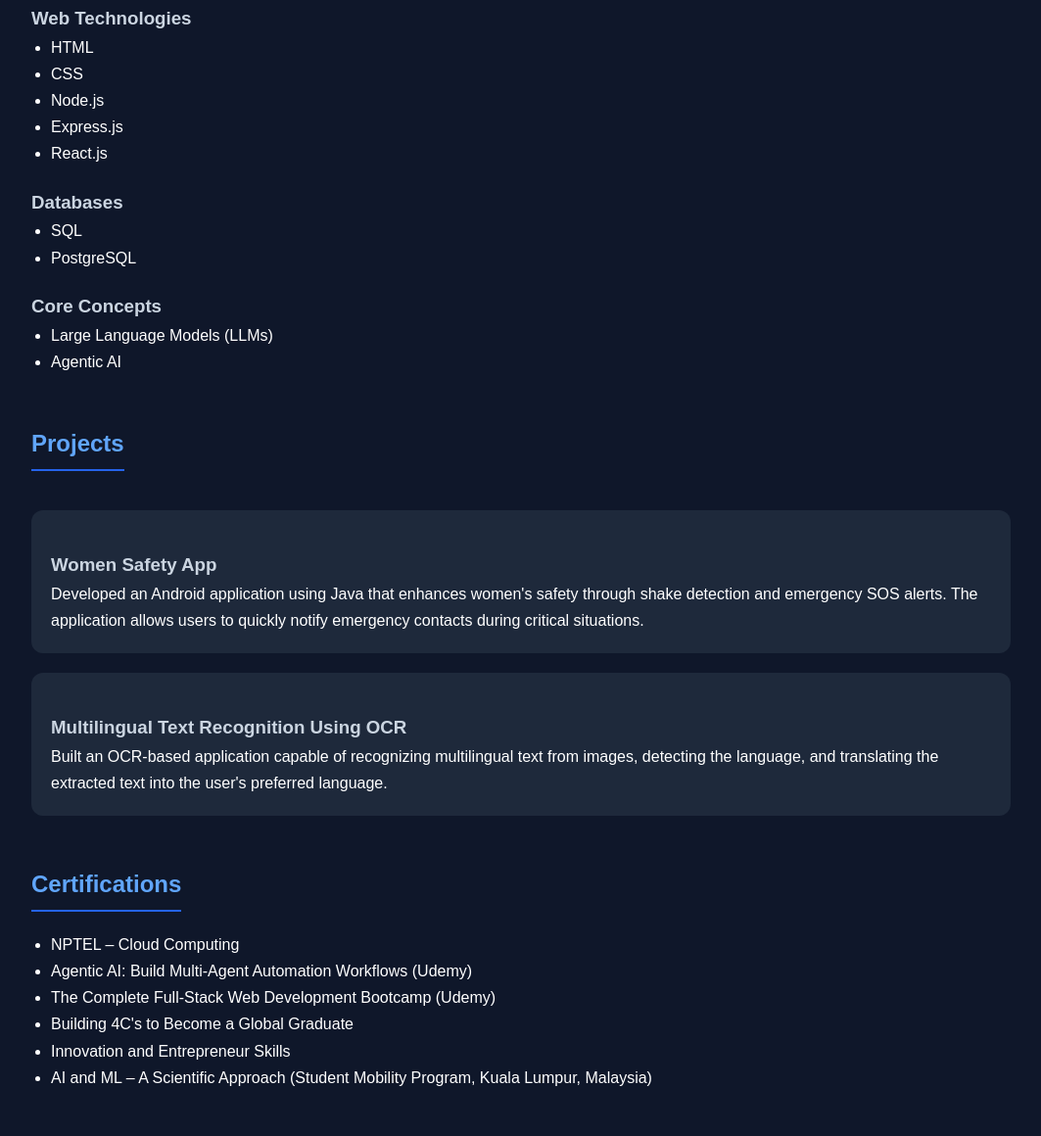
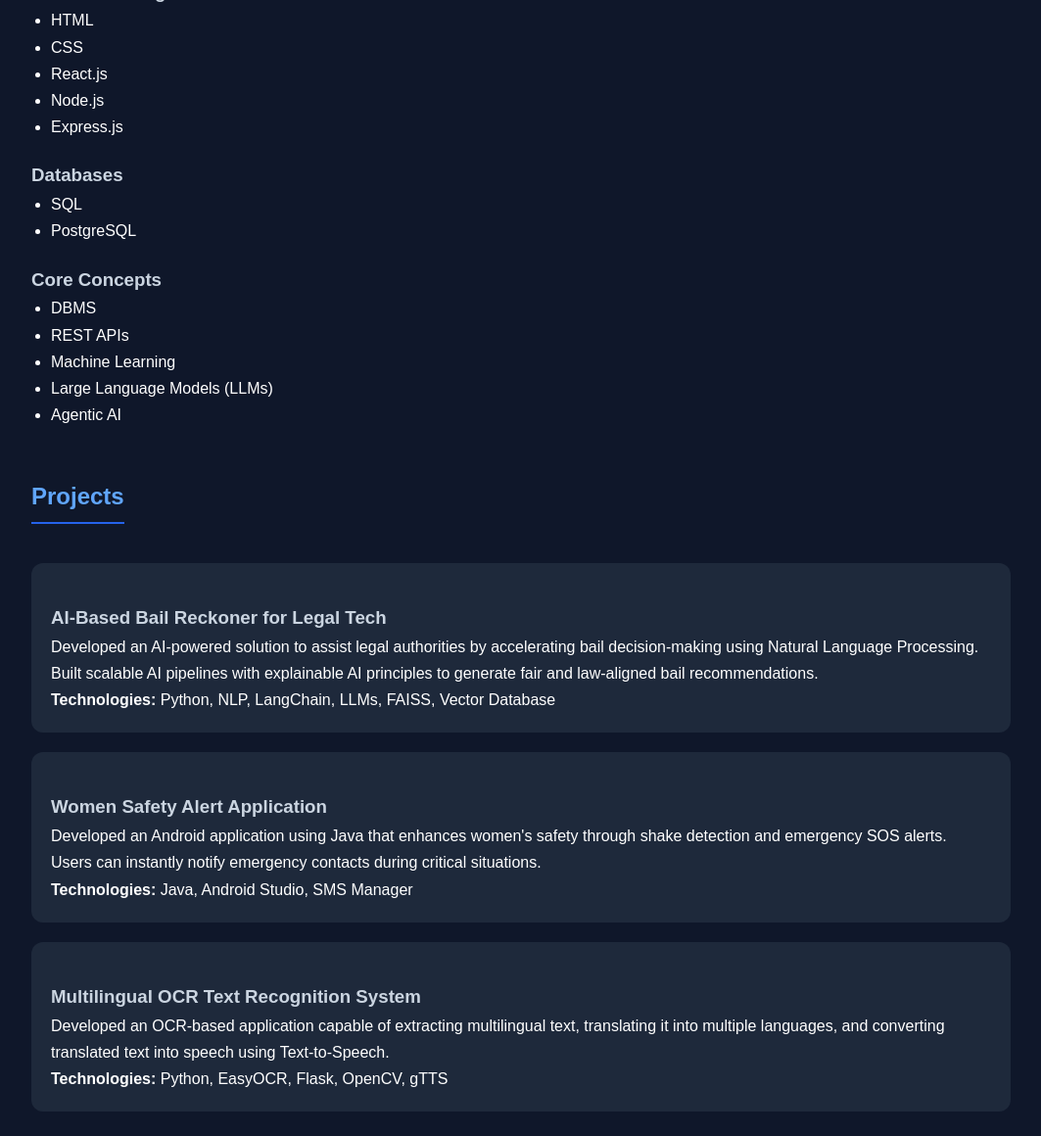
Before and after one commit to Saniha17/Portfolio, a plain HTML site: page index.html in a window 1280 px wide. Shown: the part 732-1892 px from the top of the page at 98% size, without its empty margins (108-1171 px from the left). Drawn offline with Linux system fonts and the light colour scheme.

Commit message:
Add files via upload

```diff
--- a/index.html
+++ b/index.html
@@ -15,10 +15,12 @@
 
 <section id="about">
     <h2>About Me</h2>
+
     <p>
-        I am a Computer Science Engineering student passionate about software development,
-        web technologies, and problem-solving. I enjoy building applications that solve
-        real-world problems and continuously improving my technical skills.
+        I am a Computer Science Engineering student at REVA University with a strong
+        interest in Full-Stack Development, Artificial Intelligence, and Software
+        Engineering. I enjoy building scalable applications that solve real-world
+        problems while continuously learning modern technologies.
     </p>
 </section>
 
@@ -27,9 +29,8 @@
 
     <h3>Programming Languages</h3>
     <ul>
-        <li>C</li>
         <li>Java</li>
-        <li>Python (Basics)</li>
+        <li>Python</li>
         <li>JavaScript</li>
     </ul>
 
@@ -37,9 +38,9 @@
     <ul>
         <li>HTML</li>
         <li>CSS</li>
+        <li>React.js</li>
         <li>Node.js</li>
         <li>Express.js</li>
-        <li>React.js</li>
     </ul>
 
     <h3>Databases</h3>
@@ -50,6 +51,9 @@
 
     <h3>Core Concepts</h3>
     <ul>
+        <li>DBMS</li>
+        <li>REST APIs</li>
+        <li>Machine Learning</li>
         <li>Large Language Models (LLMs)</li>
         <li>Agentic AI</li>
     </ul>
@@ -59,20 +63,34 @@
     <h2>Projects</h2>
 
     <div class="project">
-        <h3>Women Safety App</h3>
+        <h3>AI-Based Bail Reckoner for Legal Tech</h3>
         <p>
-            Developed an Android application using Java that enhances women's safety through
-            shake detection and emergency SOS alerts. The application allows users to quickly
-            notify emergency contacts during critical situations.
+            Developed an AI-powered solution to assist legal authorities by accelerating
+            bail decision-making using Natural Language Processing. Built scalable AI
+            pipelines with explainable AI principles to generate fair and law-aligned
+            bail recommendations.
         </p>
+        <p><strong>Technologies:</strong> Python, NLP, LangChain, LLMs, FAISS, Vector Database</p>
     </div>
 
     <div class="project">
-        <h3>Multilingual Text Recognition Using OCR</h3>
+        <h3>Women Safety Alert Application</h3>
         <p>
-            Built an OCR-based application capable of recognizing multilingual text from images,
-            detecting the language, and translating the extracted text into the user's preferred language.
+            Developed an Android application using Java that enhances women's safety
+            through shake detection and emergency SOS alerts. Users can instantly notify
+            emergency contacts during critical situations.
         </p>
+        <p><strong>Technologies:</strong> Java, Android Studio, SMS Manager</p>
+    </div>
+
+    <div class="project">
+        <h3>Multilingual OCR Text Recognition System</h3>
+        <p>
+            Developed an OCR-based application capable of extracting multilingual text,
+            translating it into multiple languages, and converting translated text into
+            speech using Text-to-Speech.
+        </p>
+        <p><strong>Technologies:</strong> Python, EasyOCR, Flask, OpenCV, gTTS</p>
     </div>
 </section>
 <section id="certifications">
--- a/style.css
+++ b/style.css
@@ -1,3 +1,6 @@
+html{
+    scroll-behavior:smooth;
+}
 *{
     margin:0;
     padding:0;
```
